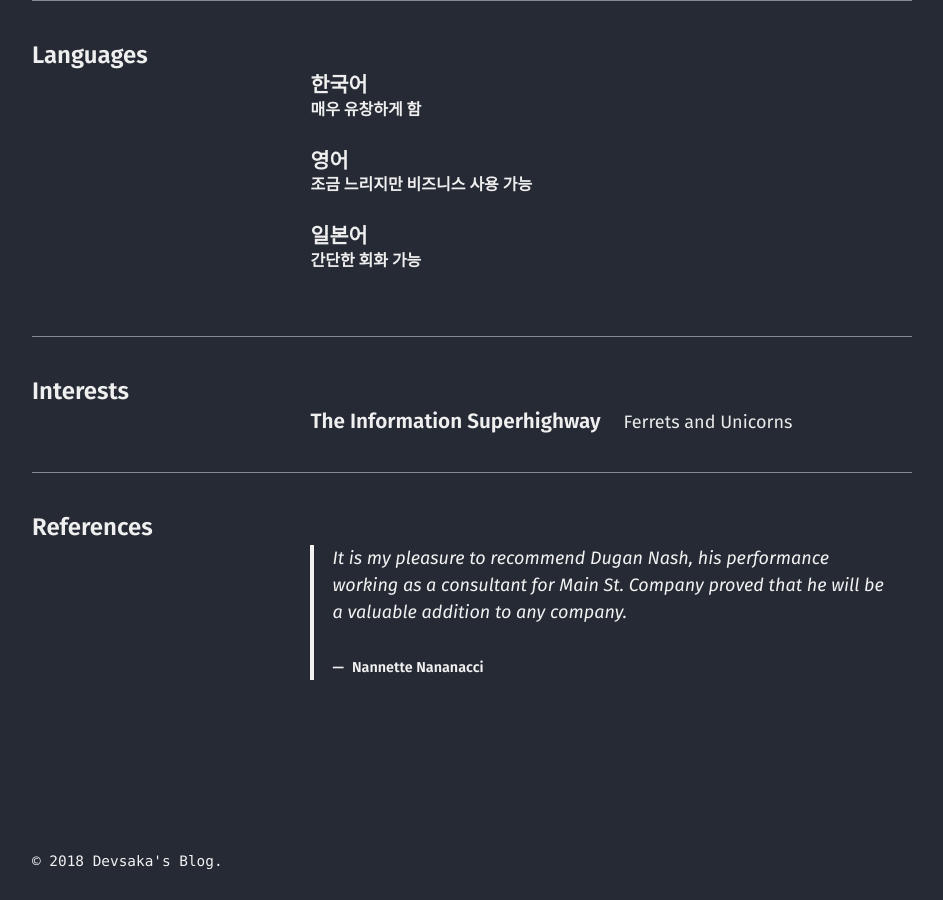
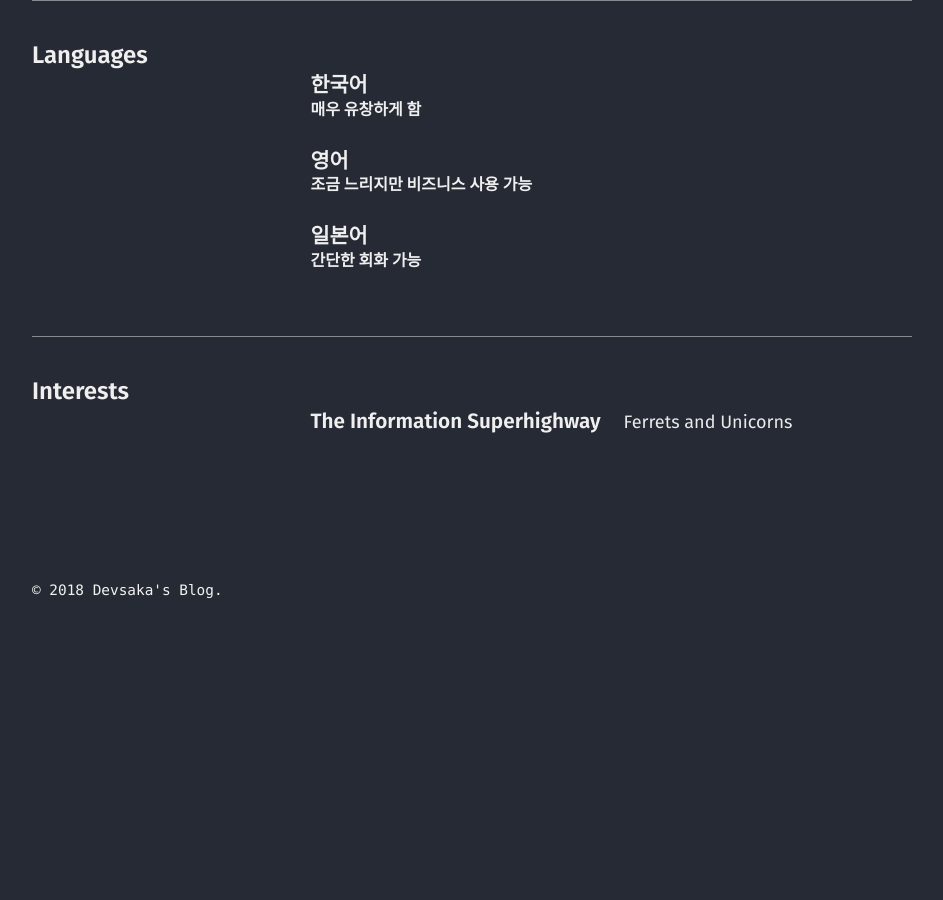
Before and after one commit to mmistakes/jekyll-theme-basically-basic, a Jekyll site: the page built from cv.md, in a window 1280 px wide and 900 px high, scrolled down 2804 px. Shown: the whole window, without its empty margins (40-983 px from the left). Built offline with Jekyll 4.4.1, drawn with Linux system fonts in a browser that asks for light colours; after the commit the page ends 3433 px from its top, so only the background shows below that.

Commit message:
delete cv.reference

```diff
--- a/_data/cv.json
+++ b/_data/cv.json
@@ -147,11 +147,5 @@
         "Unicorns"
       ]
     }
-  ],
-  "references": [
-    {
-      "name": " Nannette Nananacci",
-      "reference": "It is my pleasure to recommend Dugan Nash, his performance working as a consultant for Main St. Company proved that he will be a valuable addition to any company."
-    }
   ]
 }
--- a/_layouts/cv.html
+++ b/_layouts/cv.html
@@ -19,7 +19,6 @@ layout: default
         {% include cv/skills.html %}
         {% include cv/languages.html %}
         {% include cv/interests.html %}
-        {% include cv/references.html %}
       </div>
     </div>
   </div>
```
